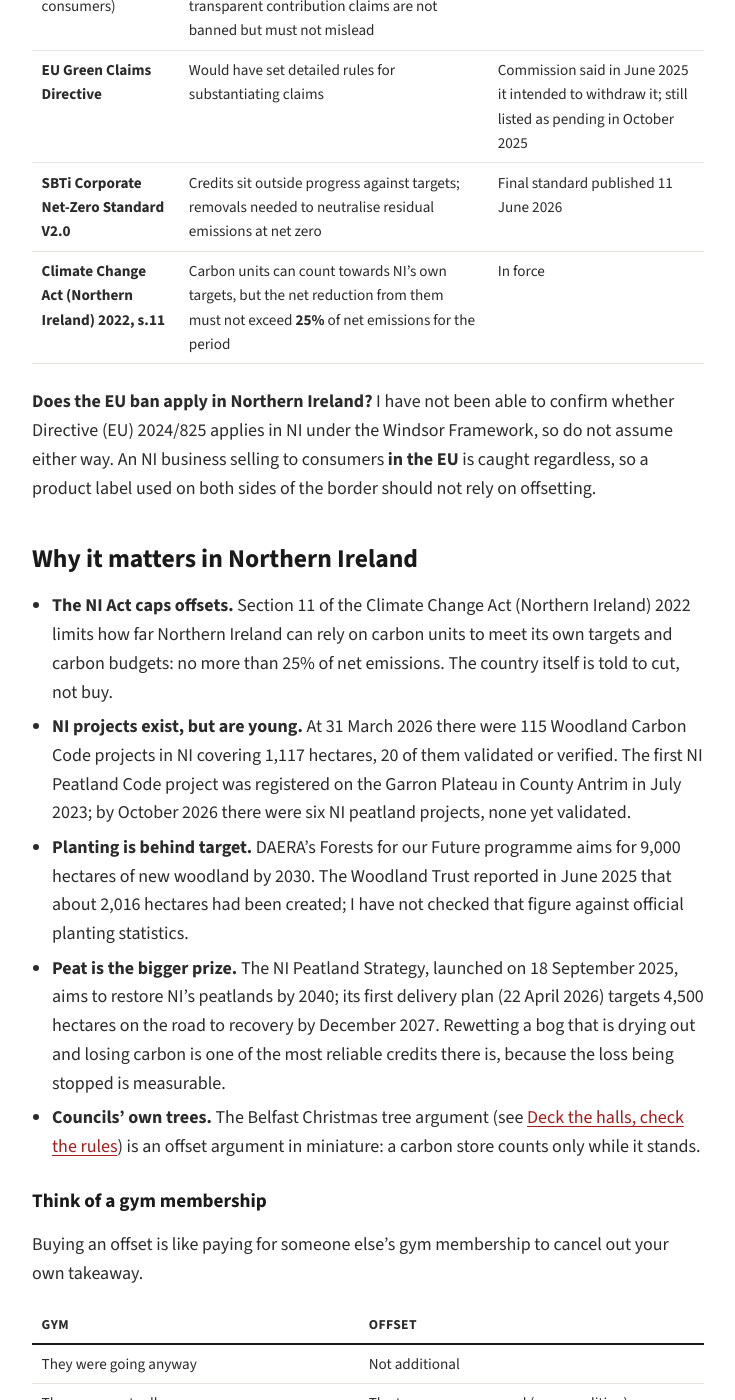
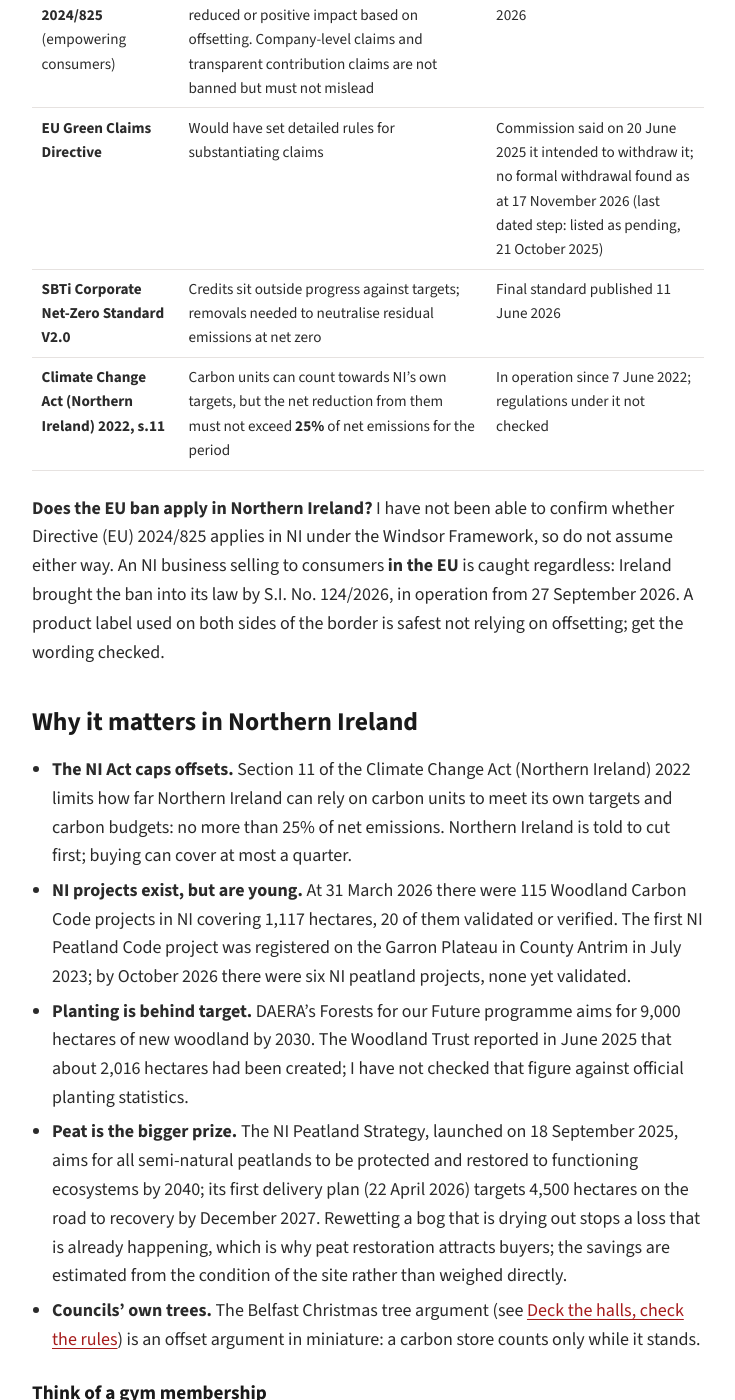
Before and after one commit to robertjparkuk/RobertJParkuk.github.io, a Jekyll site: the page built from _learn/offsets.md, in a window 1280 px wide and 1400 px high, scrolled down 5049 px. Shown: the whole window, without its empty margins (96-831 px from the left). Built offline with Jekyll 4.4.1, drawn with Linux system fonts in a browser that asks for light colours; some of the changed text lies outside the part shown.

Commit message:
v0.36.0: apply independent fact-check to Batch A
Fixes three errors (hydrogen sources, electrolysis framing, CBAM bracket on
the fertiliser diagram) and all should-fix items: leak reporting under the
UK standard, nitrogenase equation, N2O factors, peat verification wording,
Green Claims status, Irish S.I. 124/2026, carbonate chemistry, sourcing.

Co-Authored-By: Claude Opus 5.5 <noreply@anthropic.com>
Claude-Session: https://claude.ai/code/session_01TUNMnKYNLJG7xEEf2zYoSz

```diff
--- a/_learn/offsets.md
+++ b/_learn/offsets.md
@@ -41,7 +41,7 @@ At 31 March 2026 there were 14.2 million pending units on the UK Land Carbon Reg
 
 ## The good, the ugly and the harmful
 
-<figure class="learn-figure"><a href="{{ '/assets/learn/offset-quality-ladder.svg' | relative_url }}" title="Open the diagram full size"><img src="{{ '/assets/learn/offset-quality-ladder.svg' | relative_url }}" alt="Five rungs from best to worst. Good: durable removals such as direct air capture, bioenergy with carbon capture and mineralisation, stored for 10,000 years or more but expensive and scarce. Good: verified UK woodland and peat units, measured on the ground with a 20% buffer, lasting decades to centuries. Ugly: pending UK units, promises of future carbon that cannot yet be used to report emissions. Ugly: renewable energy credits, often for projects that would have been built anyway and not eligible for the ICVCM quality label. Harmful: over-credited avoidance credits; studies found about 6% of REDD+ forest credits represented real reductions and cookstove credits were over-credited about nine times." loading="lazy"></a><figcaption>Climb the ladder; the bottom rungs can do more harm than good. Tap or click to open it full size.</figcaption></figure>
+<figure class="learn-figure"><a href="{{ '/assets/learn/offset-quality-ladder.svg' | relative_url }}" title="Open the diagram full size"><img src="{{ '/assets/learn/offset-quality-ladder.svg' | relative_url }}" alt="Five rungs from best to worst. Good: durable removals such as direct air capture, bioenergy with carbon capture and mineralisation, stored for 10,000 years or more but expensive and scarce. Good: verified UK woodland and peat units, checked on site by independent verifiers with a 20% buffer, lasting decades to centuries. Ugly: pending UK units, promises of future carbon that cannot yet be used to report emissions. Ugly: renewable energy credits, often for projects that would have been built anyway and not eligible for the ICVCM quality label. Harmful: over-credited avoidance credits; studies found about 6% of REDD+ forest credits represented real reductions and cookstove credits were over-credited about nine times." loading="lazy"></a><figcaption>Climb the ladder; the bottom rungs can do more harm than good. Tap or click to open it full size.</figcaption></figure>
 
 **The harmful.** The evidence on some of the largest credit types is damning:
 
@@ -53,11 +53,11 @@ A credit that represents no real tonne does harm twice: the buyer keeps emitting
 
 **The ugly.** **Renewable energy credits** from large wind and solar projects abroad are often for projects that would have been built anyway. The Integrity Council for the Voluntary Carbon Market (ICVCM) has refused its quality label to eight renewable energy methods for that reason. **Pending units** are not bad, but they are promises: buy them as support for a project, not as tonnes to count today.
 
-**The good.** Credits that meet all four tests: **real** (measured, not modelled), **additional**, **lasting**, and **counted once**. The ICVCM's Core Carbon Principles label is the main international benchmark. In the UK, verified Woodland Carbon Units and Peatland Carbon Units are measured on the ground. At the top are **durable removals**, such as direct air capture with geological storage, biochar and mineralisation, which store carbon for centuries to tens of thousands of years but are scarce and expensive (see [Carbon capture and carbon negative]({{ '/learn/carbon-capture-and-carbon-negative/' | relative_url }})).
+**The good.** Credits that meet all four tests: **real** (measured, not modelled), **additional**, **lasting**, and **counted once**. The ICVCM's Core Carbon Principles label is the main international benchmark. In the UK, verified Woodland Carbon Units and Peatland Carbon Units are checked on site by independent verifiers (woodland by measuring the trees; peat by surveying the condition of the bog). At the top are **durable removals**, such as direct air capture with geological storage, biochar and mineralisation, which store carbon for centuries to tens of thousands of years but are scarce and expensive (see [Carbon capture and carbon negative]({{ '/learn/carbon-capture-and-carbon-negative/' | relative_url }})).
 
 ### Prices
 
-The Woodland Carbon Code's registry reports average prices for pending woodland units of £28.32 a tonne in 2025, up from £11.01 in 2020, and £39.57 for pending Peatland Code units. There are too few sales of verified units to give a price. The global voluntary market average was about $6.37 a tonne in 2024. A very cheap credit is a warning sign.
+The Woodland Carbon Code's registry reports average prices for pending woodland units of £28.32 a tonne in 2025, up from £11.01 in 2020, and £39.57 for pending Peatland Code units (a small sample). There are too few sales of verified units to give a price. The global voluntary market average was about $6.37 a tonne in 2024 (Ecosystem Marketplace, quoted by the Woodland Carbon Code). A very cheap credit is a warning sign.
 
 ## The rules
 
@@ -70,18 +70,18 @@ The Woodland Carbon Code's registry reports average prices for pending woodland
 | **CMA Green Claims Code** | Claims must be truthful, clear, complete, fair, consider the full life cycle and be substantiated; say whether you are cutting or offsetting, and name the scheme | In force; since April 2025 the CMA can fine up to 10% of global turnover for consumer law breaches under the Digital Markets, Competition and Consumers Act 2024 |
 | **ASA and CAP guidance** | Make clear whether a “carbon neutral” or “net zero” claim relies on offsetting; future goals need a verifiable strategy | Updated 2023; rulings against “carbon negative” and “100% carbon neutral” claims |
 | **EU Directive (EU) 2024/825** (empowering consumers) | Bans claiming a **product** has a neutral, reduced or positive impact based on offsetting. Company-level claims and transparent contribution claims are not banned but must not mislead | Applies from 27 September 2026 |
-| **EU Green Claims Directive** | Would have set detailed rules for substantiating claims | Commission said in June 2025 it intended to withdraw it; still listed as pending in October 2025 |
+| **EU Green Claims Directive** | Would have set detailed rules for substantiating claims | Commission said on 20 June 2025 it intended to withdraw it; no formal withdrawal found as at 17 November 2026 (last dated step: listed as pending, 21 October 2025) |
 | **SBTi Corporate Net-Zero Standard V2.0** | Credits sit outside progress against targets; removals needed to neutralise residual emissions at net zero | Final standard published 11 June 2026 |
-| **Climate Change Act (Northern Ireland) 2022, s.11** | Carbon units can count towards NI's own targets, but the net reduction from them must not exceed **25%** of net emissions for the period | In force |
+| **Climate Change Act (Northern Ireland) 2022, s.11** | Carbon units can count towards NI's own targets, but the net reduction from them must not exceed **25%** of net emissions for the period | In operation since 7 June 2022; regulations under it not checked |
 
-**Does the EU ban apply in Northern Ireland?** I have not been able to confirm whether Directive (EU) 2024/825 applies in NI under the Windsor Framework, so do not assume either way. An NI business selling to consumers **in the EU** is caught regardless, so a product label used on both sides of the border should not rely on offsetting.
+**Does the EU ban apply in Northern Ireland?** I have not been able to confirm whether Directive (EU) 2024/825 applies in NI under the Windsor Framework, so do not assume either way. An NI business selling to consumers **in the EU** is caught regardless: Ireland brought the ban into its law by S.I. No. 124/2026, in operation from 27 September 2026. A product label used on both sides of the border is safest not relying on offsetting; get the wording checked.
 
 ## Why it matters in Northern Ireland
 
-- **The NI Act caps offsets.** Section 11 of the Climate Change Act (Northern Ireland) 2022 limits how far Northern Ireland can rely on carbon units to meet its own targets and carbon budgets: no more than 25% of net emissions. The country itself is told to cut, not buy.
+- **The NI Act caps offsets.** Section 11 of the Climate Change Act (Northern Ireland) 2022 limits how far Northern Ireland can rely on carbon units to meet its own targets and carbon budgets: no more than 25% of net emissions. Northern Ireland is told to cut first; buying can cover at most a quarter.
 - **NI projects exist, but are young.** At 31 March 2026 there were 115 Woodland Carbon Code projects in NI covering 1,117 hectares, 20 of them validated or verified. The first NI Peatland Code project was registered on the Garron Plateau in County Antrim in July 2023; by October 2026 there were six NI peatland projects, none yet validated.
 - **Planting is behind target.** DAERA's Forests for our Future programme aims for 9,000 hectares of new woodland by 2030. The Woodland Trust reported in June 2025 that about 2,016 hectares had been created; I have not checked that figure against official planting statistics.
-- **Peat is the bigger prize.** The NI Peatland Strategy, launched on 18 September 2025, aims to restore NI's peatlands by 2040; its first delivery plan (22 April 2026) targets 4,500 hectares on the road to recovery by December 2027. Rewetting a bog that is drying out and losing carbon is one of the most reliable credits there is, because the loss being stopped is measurable.
+- **Peat is the bigger prize.** The NI Peatland Strategy, launched on 18 September 2025, aims for all semi-natural peatlands to be protected and restored to functioning ecosystems by 2040; its first delivery plan (22 April 2026) targets 4,500 hectares on the road to recovery by December 2027. Rewetting a bog that is drying out stops a loss that is already happening, which is why peat restoration attracts buyers; the savings are estimated from the condition of the site rather than weighed directly.
 - **Councils' own trees.** The Belfast Christmas tree argument (see [Deck the halls, check the rules]({{ '/blog/2026/11/deck-the-halls-check-the-rules/' | relative_url }})) is an offset argument in miniature: a carbon store counts only while it stands.
 
 ### Think of a gym membership
@@ -94,7 +94,7 @@ Buying an offset is like paying for someone else's gym membership to cancel out
 | They never actually go | The tonne was never real (over-crediting) |
 | They go for a month, then stop | Not permanent: the forest is felled or burns |
 | Two of you both claim the same sessions | Double counting |
-| A gym that weighs them every month | Verified units, measured on the ground |
+| A gym that checks they turned up | Verified units, checked on site |
 | Going yourself | Cutting your own emissions |
 
 The membership is worth having if they really go, keep going, and nobody else claims it. It does not make the takeaway healthy.
@@ -110,11 +110,11 @@ An NI food business sells into supermarkets in Great Britain, Northern Ireland a
 
 | Market | The risk |
 |---|---|
-| Republic of Ireland (EU) | Since 27 September 2026, a product claim of carbon neutrality based on offsetting is banned |
+| Republic of Ireland (EU) | Since 27 September 2026, a product claim of carbon neutrality based on offsetting is banned (Irish S.I. No. 124/2026) |
 | Great Britain and NI | The CMA and ASA expect the claim to explain that it relies on offsetting and name the scheme; misleading claims can now be fined |
 | Any market | The credit type is one studies have found heavily over-credited |
 
-**What to do:** drop the neutral claim. Report the cuts you have made, and if you keep funding projects, describe it as a contribution: “we fund verified peatland restoration in County Antrim”. Get the wording checked by a consumer-law specialist.
+**The safer course:** drop the neutral claim. Report the cuts you have made, and if you keep funding projects, describe it as a contribution: “we fund verified peatland restoration in County Antrim”. Get the wording checked by a consumer-law specialist.
 </div>
 
 <div class="example" markdown="1">
@@ -159,6 +159,6 @@ Checked 17 November 2026.
 - **UK codes and prices:** Woodland Carbon Code, [What you can buy](https://www.woodlandcarboncode.org.uk/what-you-can-buy), [statistics](https://www.woodlandcarboncode.org.uk/statistics) (to 31 March 2026) and [UK carbon prices](https://woodlandcarboncode.org.uk/uk-land-carbon-registry/uk-carbon-prices) · IUCN UK Peatland Programme, [Peatland Code V2.1](https://iucn-uk-peatlandprogramme.org/sites/default/files/2025-01/Peatland%20Code%20V2.1%20Web%2001.pdf), [first NI registration](https://www.iucn-uk-peatlandprogramme.org/news/peatland-code-breaks-new-ground-its-first-registration-northern-ireland) and [project statistics](https://www.iucn-uk-peatlandprogramme.org/peatland-code-project-stats) (14 October 2026).
 - **Evidence on quality:** West et al. 2023, *Science*, doi:10.1126/science.ade3535 (via [University of Cambridge](https://www.energy.cam.ac.uk/news/millions-carbon-credits-are-generated-overestimating-forest-preservation)) · Gill-Wiehl, Kammen and Haya 2024, [*Nature Sustainability*](https://rael.berkeley.edu/wp-content/uploads/2024/07/Gill-Wiehl-Kammen-Haya-Cooking-the-Books-Nature-Sustiainability-2024.pdf) · Badgley et al. 2022, *Frontiers in Forests and Global Change*, doi:10.3389/ffgc.2022.930426 (via [Frontiers](https://www.frontiersin.org/news/2022/08/05/worrying-finding-in-californias-multi-billion-dollar-climate-initiative-reveals-problem-with-using-forests-to-offset-co2-emissions)) · IPCC, [AR6 WG3 CDR factsheet](https://www.ipcc.ch/report/ar6/wg3/downloads/outreach/IPCC_AR6_WGIII_Factsheet_CDR.pdf) (storage times).
 - **UK rules:** DESNZ and Defra, [principles for voluntary carbon and nature market integrity](https://www.gov.uk/government/publications/voluntary-carbon-and-nature-market-integrity-uk-government-principles/principles-for-voluntary-carbon-and-nature-market-integrity) (15 November 2024) and [government response](https://assets.publishing.service.gov.uk/media/6af47116b83b3cae0d0a220c/voluntary-carbon-and-nature-markets-raising-integrity-government-response.pdf) (12 November 2026) · CMA, [Green Claims Code](https://www.gov.uk/government/publications/green-claims-code-making-environmental-claims/environmental-claims-on-goods-and-services) · CMA, [new consumer protection regime](https://www.gov.uk/government/news/cma-to-boost-consumer-and-business-confidence-as-new-consumer-protection-regime-comes-into-force) (7 April 2025) · ASA, [Carbon neutral and net zero claims: where are we now?](https://www.asa.org.uk/news/carbon-neutral-and-net-zero-claims-where-are-we-now.html) (21 March 2024).
-- **EU rules:** European Commission, [FAQ on Directive (EU) 2024/825](https://commission.europa.eu/document/download/3c257883-bb2a-4dd9-a6dc-501d587bb34f_en?filename=faq-empowerting-consumers-gtd.pdf) (preliminary, not an official position) · European Parliament, [Legislative train: Green Claims Directive](https://www.europarl.europa.eu/legislative-train/theme-a-european-green-deal/file-substantiating-green-claims) · SBTi, Corporate Net-Zero Standard V2.0 (11 June 2026).
+- **EU rules:** Irish Statute Book, [S.I. No. 124/2026](https://www.irishstatutebook.ie/2026/en/si/0124.html) · European Commission, [FAQ on Directive (EU) 2024/825](https://commission.europa.eu/document/download/3c257883-bb2a-4dd9-a6dc-501d587bb34f_en?filename=faq-empowerting-consumers-gtd.pdf) (preliminary, not an official position) · European Parliament, [Legislative train: Green Claims Directive](https://www.europarl.europa.eu/legislative-train/theme-a-european-green-deal/file-substantiating-green-claims) · SBTi, Corporate Net-Zero Standard V2.0 (11 June 2026).
 - **Northern Ireland:** [Climate Change Act (Northern Ireland) 2022](https://legislation.gov.uk/nia/2022/31/enacted), s.11 (enacted text; later amendments not checked) · IUCN UK Peatland Programme reports of the [NI Peatland Strategy launch](https://www.iucn-uk-peatlandprogramme.org/node/1814) and [delivery plan](https://www.iucn-uk-peatlandprogramme.org/node/1922) · Woodland Trust, [Forests for our Future progress](https://woodlandtrust.org.uk/press-centre/2025/06/daeras-forests-for-our-future-programme-fails-to-meet-planting-targets-for-northern-ireland) (24 June 2025; NGO figure, not checked against official statistics).
 - **Not resolved:** whether Directive (EU) 2024/825 applies in Northern Ireland under the Windsor Framework. The three examples are illustrative.
```
Also changed, not shown: _learn/carbon-capture-and-carbon-negative.md (+10 -9 lines), _learn/fertiliser-and-the-nitrogen-cycle.md (+13 -12 lines), _learn/hydrogen-by-colour.md (+13 -13 lines), assets/learn/absorption-vs-adsorption.svg, assets/learn/carbonate-cycle.svg, assets/learn/fertiliser-life-cycle.svg, assets/learn/nitrogen-cycle.svg, assets/learn/offset-quality-ladder.svg, 1 other file.
